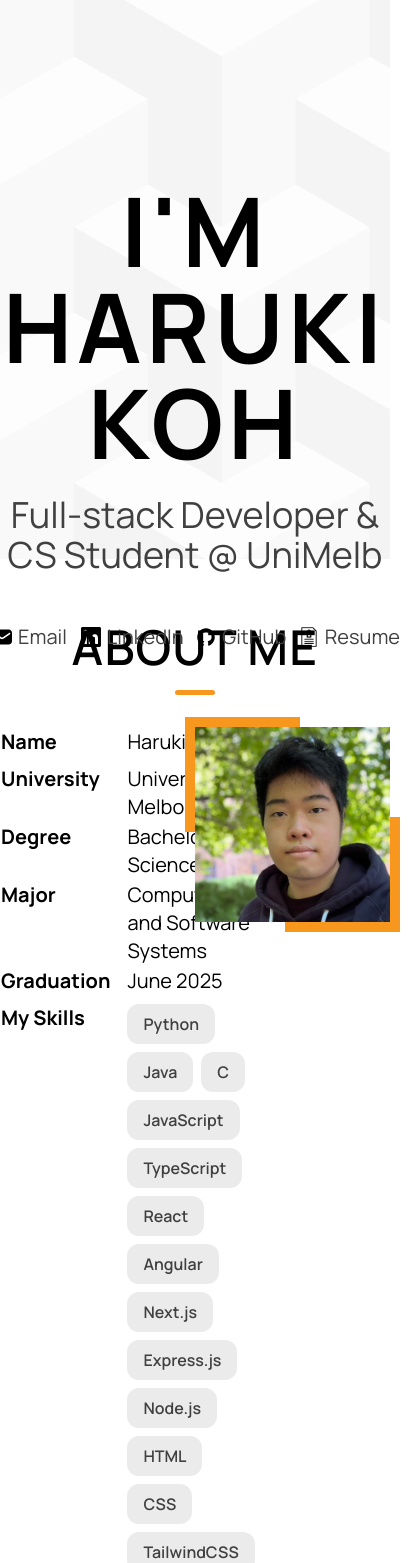
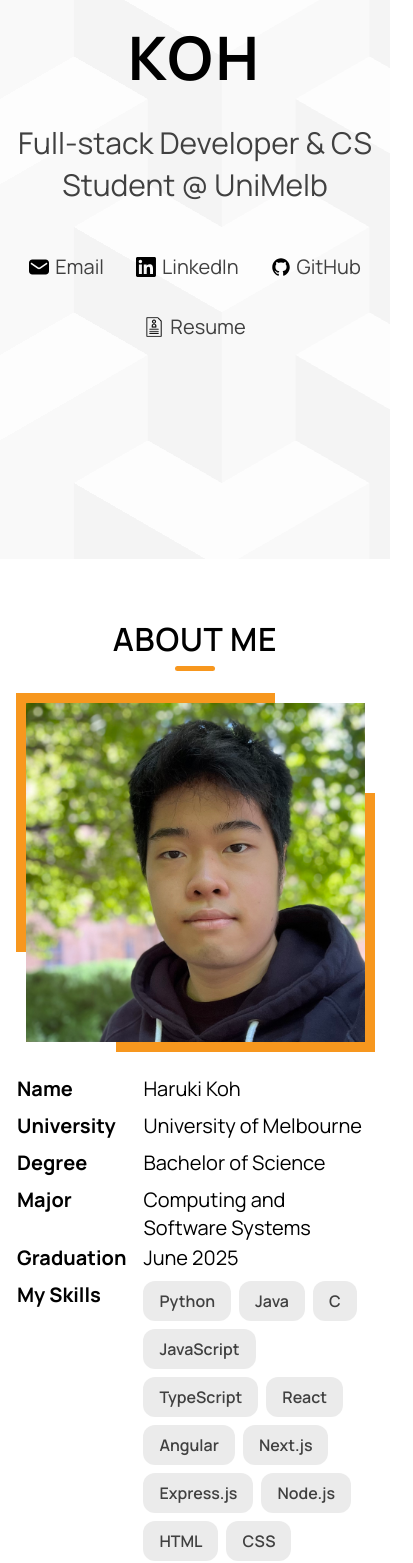
Before and after one commit to KohHaruki/personal-website, a Next.js app: page / in a window 390 px wide. Shown: the part 285-1848 px from the top of the page, 413 px wide, since content can reach past the window. Built offline with nearby package versions, Linux system fonts and the light colour scheme.

Commit message:
Responsive design done

```diff
--- a/app/components/AboutMe.tsx
+++ b/app/components/AboutMe.tsx
@@ -1,13 +1,13 @@
 import data from '@/json/data.json'
 import Technology from './Technology';
 export default function AboutMe() {
-    const SIZE = 350;
+    const SIZE = 339;
     return (
         <div className="about section" id="about">
             <div className="container mx-auto">
                 <h1 className="title mb-8 text-center tracking-wide font-semibold uppercase">About Me</h1>
-                <div className="grid grid-cols-2">
-                    <div className='introduction'>
+                <div className="about-me-content">
+                    <div className='introduction px-4 md:px-0'>
                         <table className='table-auto text-xl'>
                             <tbody>
                                 <tr>
@@ -42,11 +42,9 @@ export default function AboutMe() {
                                 </tr>
                             </tbody>
                         </table>
+                    </div>
 
-
-
-                    </div>
-                    <img className="framed mx-auto" src={`selfie_up.jpg`} alt="Haruki Koh" width={SIZE} height="auto"/>
+                    <img className="framed mx-auto mb-8 lg:mb-0 order-first lg:order-last" src={`selfie_up.jpg`} alt="Haruki Koh" width={SIZE} height="auto"/>
                 </div>
             </div>
         </div>
--- a/app/components/ExperienceItem.tsx
+++ b/app/components/ExperienceItem.tsx
@@ -4,7 +4,7 @@ import { ExperienceItemInterface } from "./Experience";
 
 export default function ExperienceItem(props: ExperienceItemInterface) {
     return (
-        <div className="experience-item mt-4">
+        <div className="experience-item mt-4 px-4 sm:px-0">
             <h2 className="subtitle">{props.jobTitle}</h2>
             <h3 className="subsubtitle font-bold">{props.company}</h3>
             <Dates
--- a/app/components/Footer.tsx
+++ b/app/components/Footer.tsx
@@ -1,7 +1,7 @@
 export default function Footer() {
     return (
         <footer className="bg-shade border-t-2 py-4 border-shade">
-            <p className="text-content text-center text-sm">Built with Next.js & Tailwind CSS by Haruki Koh</p>
+            <p className="text-content text-center text-sm">Built with Next.js & Tailwind CSS</p>
         </footer>
     )
 }
--- a/app/components/Hero.tsx
+++ b/app/components/Hero.tsx
@@ -4,17 +4,16 @@ import SocialItem from './SocialItem'
 export default function Hero() {
     const SIZE = 20;
     return (
-        <div className="hero h-screen text-center">
-            <div className="container mx-auto h-full">
-
-                <div className="fade-in-text translate-y-full">
+        <div className="hero h-screen text-center flex justify-center items-center">
+            <div className="container mx-auto align-middle">
+                <div className="fade-in-text">
                     <div>
-                        <h1 className="text-8xl tracking-wider font-bold uppercase">I'm Haruki Koh</h1>
-                        <h3 className="text-4xl mt-6 text-content">Full-stack Developer & CS Student @ UniMelb</h3>
+                        <h1 className="text-6xl sm:text-8xl tracking-wider leading-snug font-bold uppercase px-4">I'm Haruki Koh</h1>
+                        <h3 className="text-3xl sm:text-4xl leading-snug mt-6 text-content px-4">Full-stack Developer & CS Student @ UniMelb</h3>
                     </div>
 
-                    <div className="socials mt-12 text-content">
-                        <ul className="flex flex-row justify-center gap-8 text-xl">
+                    <div className="socials mt-12 text-content px-4">
+                        <ul className="flex flex-row flex-wrap justify-center gap-8 text-xl">
                             {data.socials.map((social: string, i: number) => {
                                 return (
                                     <SocialItem
--- a/app/components/ProjectItem.tsx
+++ b/app/components/ProjectItem.tsx
@@ -29,7 +29,7 @@ export default function ProjectItem(props: ProjectItemInterface) {
     const award_text_color = (1 <= props.rank && props.rank <= 3) ? `text-rank-${props.rank}` : '';
 
     return (
-        <div className="relative bg-light rounded-3xl shadow-md p-6 max-w-5xl text-content">
+        <div className="mx-4 sm:mx-0 relative bg-light rounded-3xl shadow-md p-6 max-w-5xl text-content">
             <h2 className="subtitle text-title">{props.title + (props.host ? " @ " + props.host : "")}</h2>
 
             <div className="flex justify-between mb-2">
@@ -77,8 +77,6 @@ export default function ProjectItem(props: ProjectItemInterface) {
                     </ul>
                 </div>
 
-
-
                 <div className="date">
                     <Dates startMonth={props.startMonth} startYear={props.startYear}
                         endMonth={props.endMonth} endYear={props.endYear} isCurrent={props.isCurrent}/>
--- a/app/components/Projects.tsx
+++ b/app/components/Projects.tsx
@@ -8,7 +8,7 @@ export default function Projects() {
         <div className="projects section bg-neutral" id="projects">
             <div className="container mx-auto">
                 <h1 className="title mb-8 text-center tracking-wide font-semibold uppercase">Hackathons & Projects</h1>
-                <div className="grid grid-cols-2 gap-8">
+                <div className="flex flex-col md:grid md:grid-cols-2 gap-8">
                     {data.projects.map((project: ProjectItemInterface, i: number) => {
                         return (
                             <ProjectItem
--- a/app/globals.css
+++ b/app/globals.css
@@ -80,9 +80,9 @@ html, body {
 }
 
 .title {
-  font-size: 3rem; /* 48px */
+  font-size: 2rem;
   line-height: 1;
-  padding-bottom: 1.5rem;
+  padding-bottom: 1rem;
   position: relative;
   color: black;
 }
@@ -107,6 +107,11 @@ html, body {
   font-weight: bold;
 }
 
+.about-me-content {
+  display: flex;
+  flex-direction: column;
+}
+
 .social-item > a {
   display: flex;
   flex-direction: row;
@@ -127,8 +132,6 @@ html, body {
 .introduction > table > tbody > tr > td {
   @apply text-left align-top;
 }
-
-
 
 .introduction > table {
   border-spacing: 1rem;
@@ -168,3 +171,20 @@ img.framed {
 .contact {
   padding-bottom: 6rem;
 }
+
+@media screen and (min-width: 640px) {
+  .title {
+    font-size: 3rem; /* 48px */
+    line-height: 1;
+    padding-bottom: 1.5rem;
+    position: relative;
+    color: black;
+  }
+}
+
+@media screen and (min-width: 1024px) {
+  .about-me-content {
+    display: grid;
+    grid-template-columns: 1fr 1fr;
+  }
+}
--- a/app/page.tsx
+++ b/app/page.tsx
@@ -1,10 +1,8 @@
-import Navigation from './components/Navigation'
 import Hero from './components/Hero'
 import AboutMe from './components/AboutMe'
 import Projects from './components/Projects'
 import Experience from './components/Experience'
 import Contact from './components/Contact'
-import Footer from './components/Footer'
 
 import { Manrope } from 'next/font/google'
 
```
